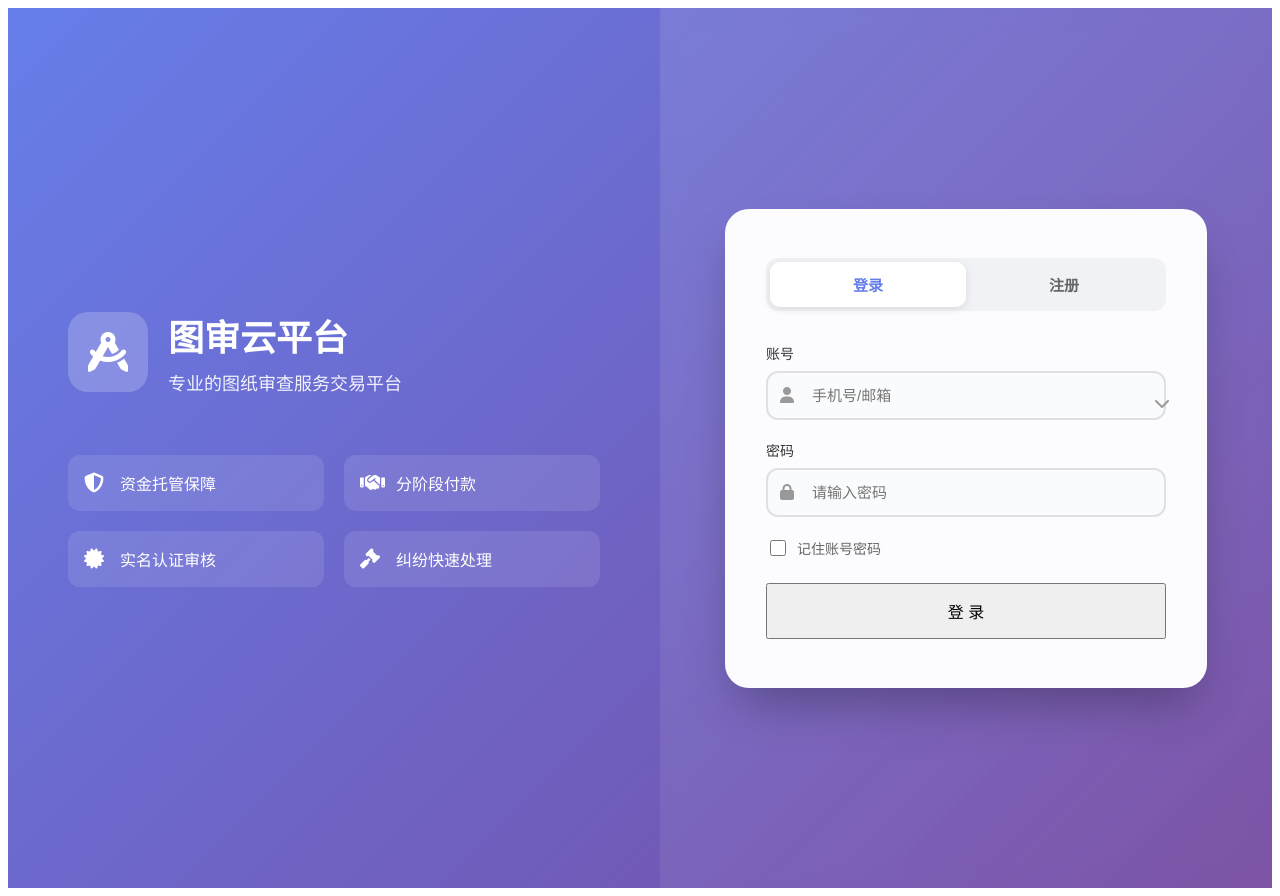
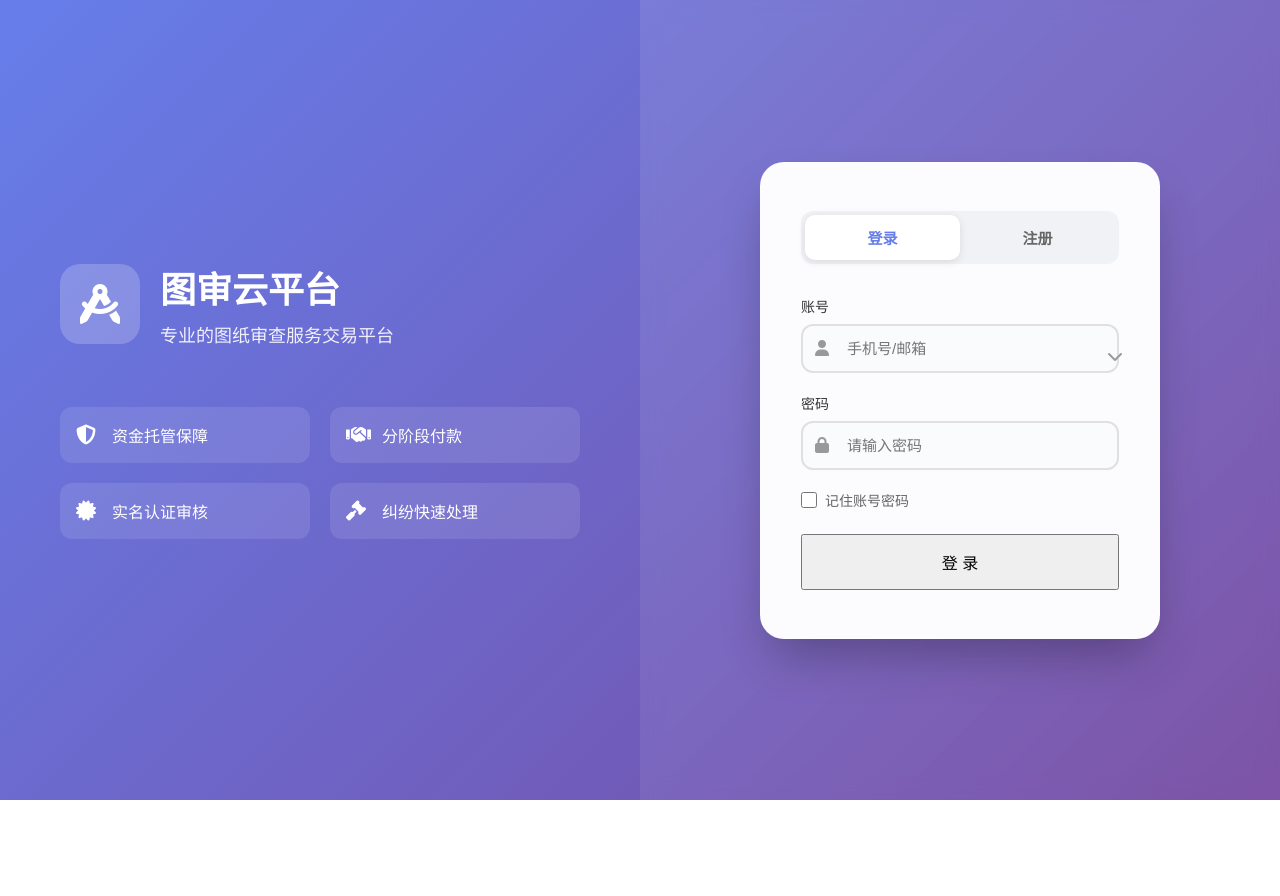
Before and after one commit to zhangguodong0701/tushen-system, a Vue app in the folder vue-project/: page /login in a window 1280 px wide. After the commit the page ends 800 px from the top, so only its background shows below. Built offline with nearby package versions, Linux system fonts and the light colour scheme; the HTML template or start-up script is replaced by a standard one.

Commit message:
fix: 修复登录页右侧灰色空白问题
- Login.vue: 使用 fixed 定位让渐变背景覆盖整个视口
- App.vue: 移除 body 的灰色背景色

```diff
--- a/vue-project/src/App.vue
+++ b/vue-project/src/App.vue
@@ -35,6 +35,18 @@ function toastIcon(type) {
 </script>
 
 <style>
+/* 全局重置 */
+* {
+  margin: 0;
+  padding: 0;
+  box-sizing: border-box;
+}
+
+body {
+  margin: 0;
+  padding: 0;
+}
+
 /* Toast 样式 */
 .toast-container {
   position: fixed;
--- a/vue-project/src/views/Login.vue
+++ b/vue-project/src/views/Login.vue
@@ -452,8 +452,13 @@ async function handleRegister() {
   display: flex;
   min-height: 100vh;
   background: linear-gradient(135deg, #667eea 0%, #764ba2 100%);
-  position: relative;
+  position: fixed;
+  top: 0;
+  left: 0;
+  right: 0;
+  bottom: 0;
   overflow: hidden;
+  z-index: 1;
 }
 
 @media (max-width: 900px) {
```
